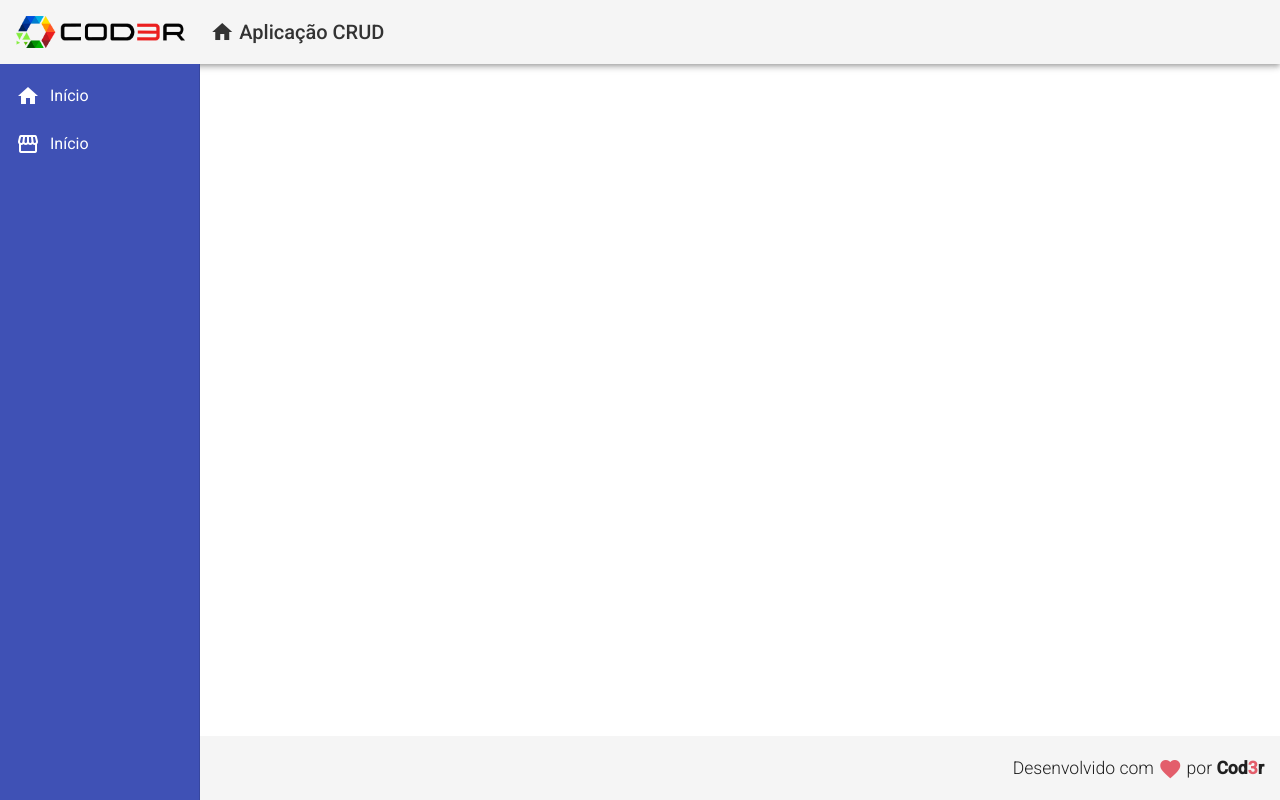
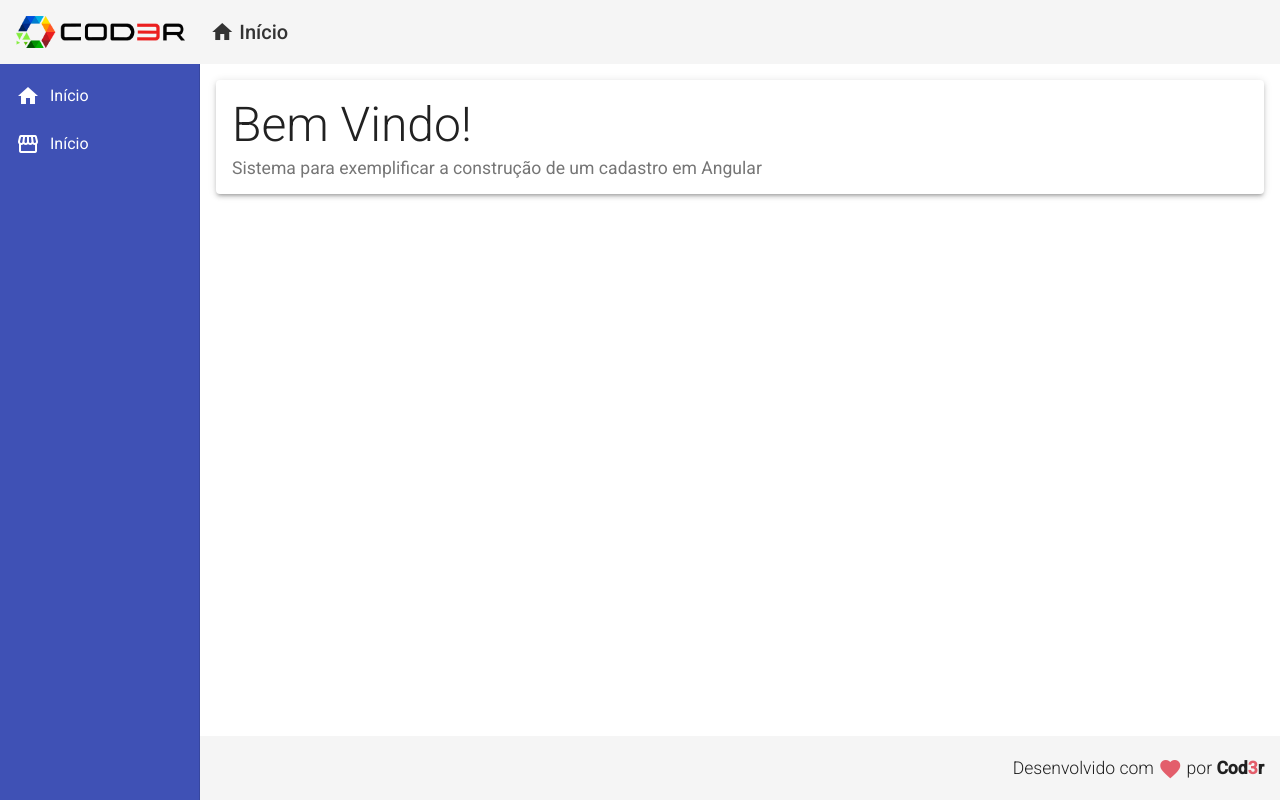
Before and after one commit to lhserafim/javascript, an Angular app in the folder angular/crud/frontend/: page / in a window 1280 px wide. Built offline with nearby package versions, Linux system fonts and the light colour scheme.

Commit message:
441. Componente Início (Home)

```diff
--- a/angular/crud/frontend/src/app/components/template/header/header.component.html
+++ b/angular/crud/frontend/src/app/components/template/header/header.component.html
@@ -15,7 +15,9 @@
                 <!-- dashboard -->
                 home
             </i>
-            Aplicação CRUD
+            <!-- Aplicação CRUD -->
+            <!-- Aula 441. Componente Início (Home) -->
+            Início
         </a>
 
     </span>
--- a/angular/crud/frontend/src/app/components/template/nav/nav.component.html
+++ b/angular/crud/frontend/src/app/components/template/nav/nav.component.html
@@ -19,4 +19,9 @@
             </a>
         </mat-nav-list>
     </mat-sidenav>
+    <!-- Aula 441. Componente Início (Home) -->
+    <mat-sidenav-content class="content">
+        <app-home>
+        </app-home>
+    </mat-sidenav-content>
 </mat-sidenav-container>
--- /dev/null
+++ b/angular/crud/frontend/src/app/views/home/home.component.css
@@ -0,0 +1,16 @@
+/* Aula 441. Componente Início (Home) */
+/* Diferença entre rem e em
+Ambas são fontes relativas, que são melhores pensando na página quando o usuário quer aplicar um zoom e por usar tamanhos
+relativos, eles ficam proporcionais na página
+rem -> é relativo ao RAIZ DA PÁGINA
+em -> é relativo ao pai do elemento */
+
+.home .title {
+    font-size: 3rem;
+    font-weight: 300;
+    line-height: 1.2;
+}
+
+.home .subtitle {
+    font-size: 1.1rem;
+}
--- /dev/null
+++ b/angular/crud/frontend/src/app/views/home/home.component.html
@@ -0,0 +1,9 @@
+<!-- Aula 441. Componente Início (Home) -->
+<mat-card class="home mat-elevation-z3">
+    <mat-card-title class="title">
+        Bem Vindo!
+    </mat-card-title>
+    <mat-card-subtitle class="subtitle">
+        Sistema para exemplificar a construção de um cadastro em Angular
+    </mat-card-subtitle>
+</mat-card>
--- /dev/null
+++ b/angular/crud/frontend/src/app/views/home/home.component.ts
@@ -0,0 +1,15 @@
+import { Component, OnInit } from '@angular/core';
+
+@Component({
+  selector: 'app-home',
+  templateUrl: './home.component.html',
+  styleUrls: ['./home.component.css']
+})
+export class HomeComponent implements OnInit {
+
+  constructor() { }
+
+  ngOnInit(): void {
+  }
+
+}
```
Also changed, not shown: angular/crud/frontend/src/app/app.module.ts (+9 -4 lines), 1 other file (tests, documents, lock files or other folders).
